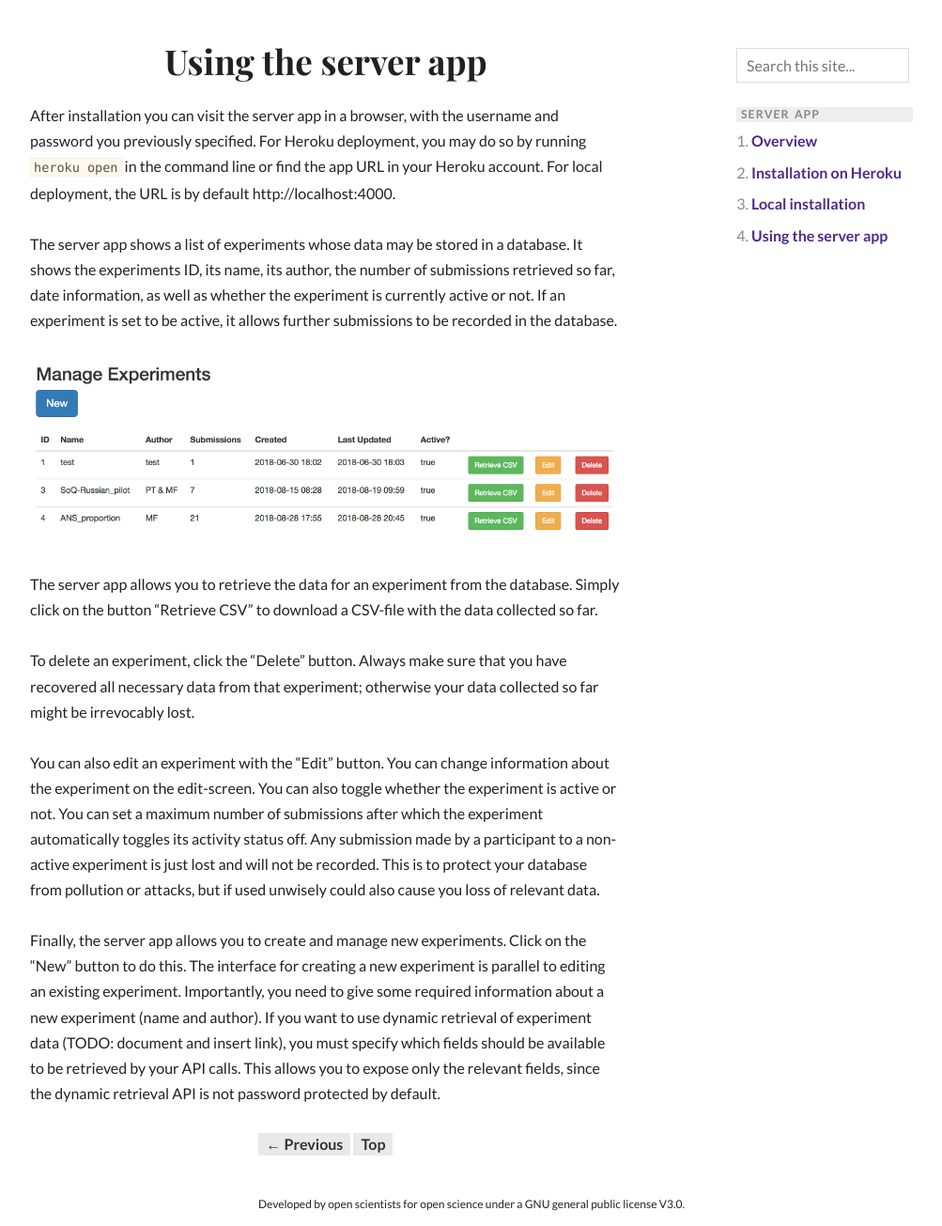
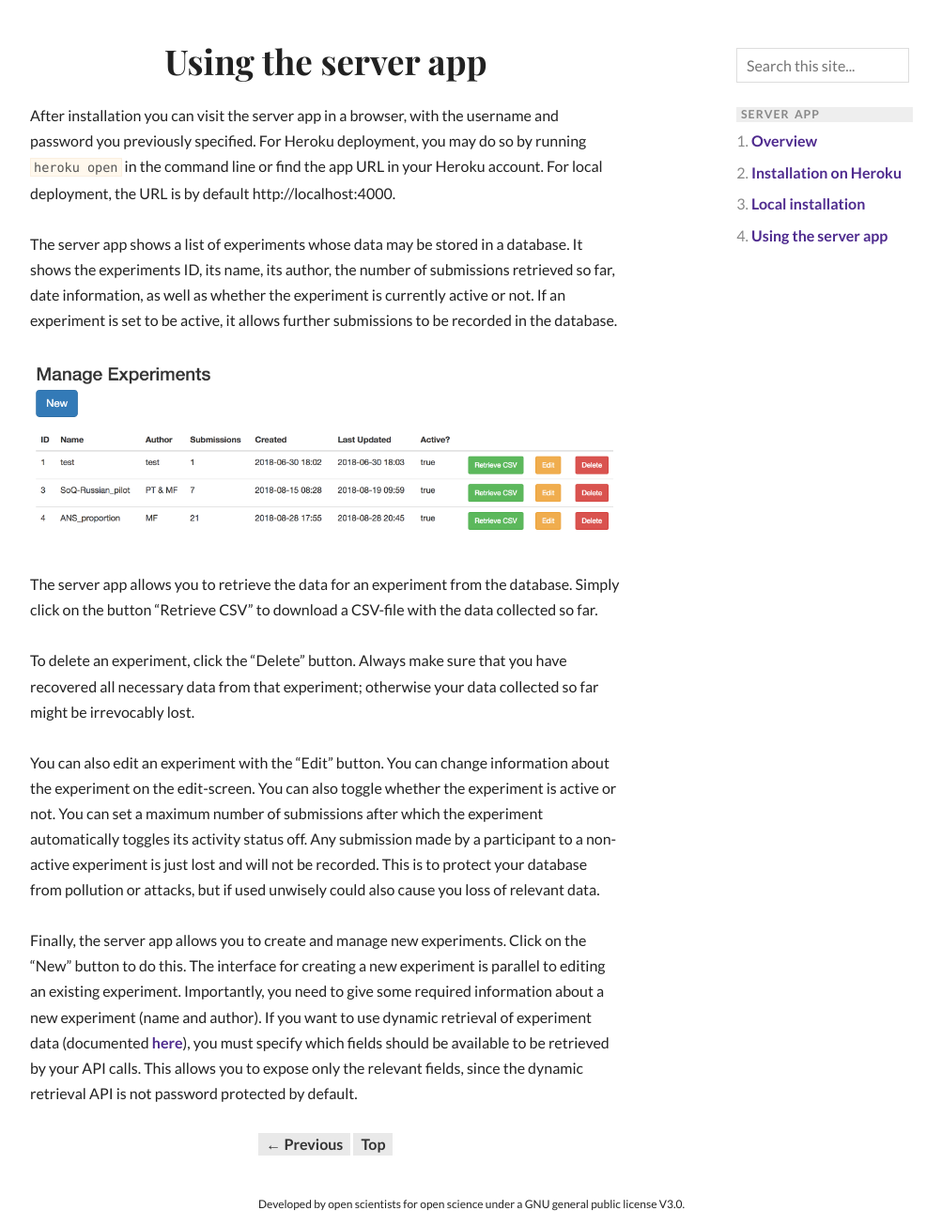
Before and after one commit to magpie-ea/magpie-site, a Jekyll site: the page built from serverapp/04use.markdown, in a window 1280 px wide, cut to the strip 219-1524 px from the top of the page. Shown: the whole strip at 94% size, without its empty margins (138-1141 px from the left). Built offline with Jekyll 4.4.1, drawn with Linux system fonts in a browser that asks for light colours; nearby versions of some CDN libraries.

Commit message:
Link to dynamic retrieval of results in 04use.html

```diff
--- a/serverapp/04use.markdown
+++ b/serverapp/04use.markdown
@@ -33,5 +33,4 @@ if used unwisely could also cause you loss of relevant data.
 Finally, the server app allows you to create and manage new experiments. Click on the
 "New" button to do this. The interface for creating a new experiment is parallel to editing an
 existing experiment. Importantly, you need to give some required information about a
-new experiment (name and author). If you want to use dynamic retrieval of experiment data
-(TODO: document and insert link), you must specify which fields should be available to be retrieved by your API calls. This allows you to expose only the relevant fields, since the dynamic retrieval API is not password protected by default.
+new experiment (name and author). If you want to use dynamic retrieval of experiment data (documented [here](../experiments/09dynamics)), you must specify which fields should be available to be retrieved by your API calls. This allows you to expose only the relevant fields, since the dynamic retrieval API is not password protected by default.
```
